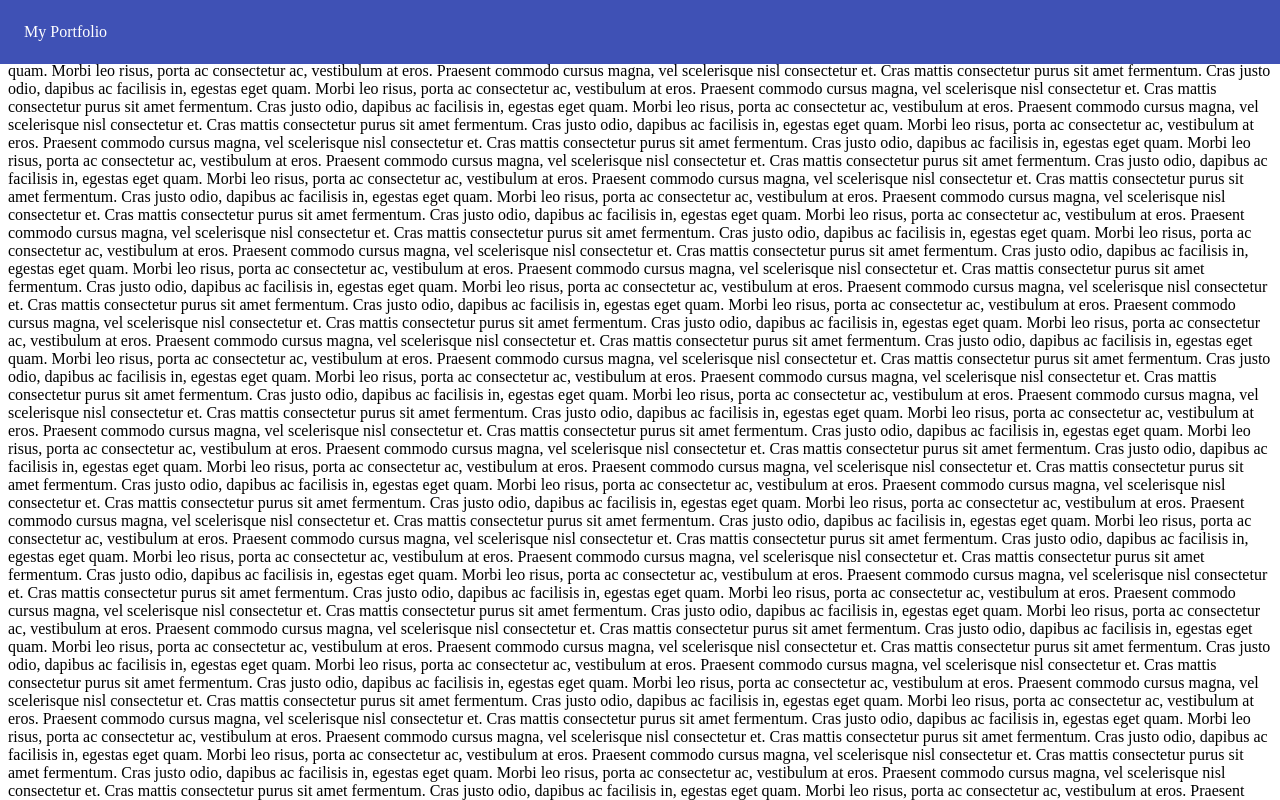
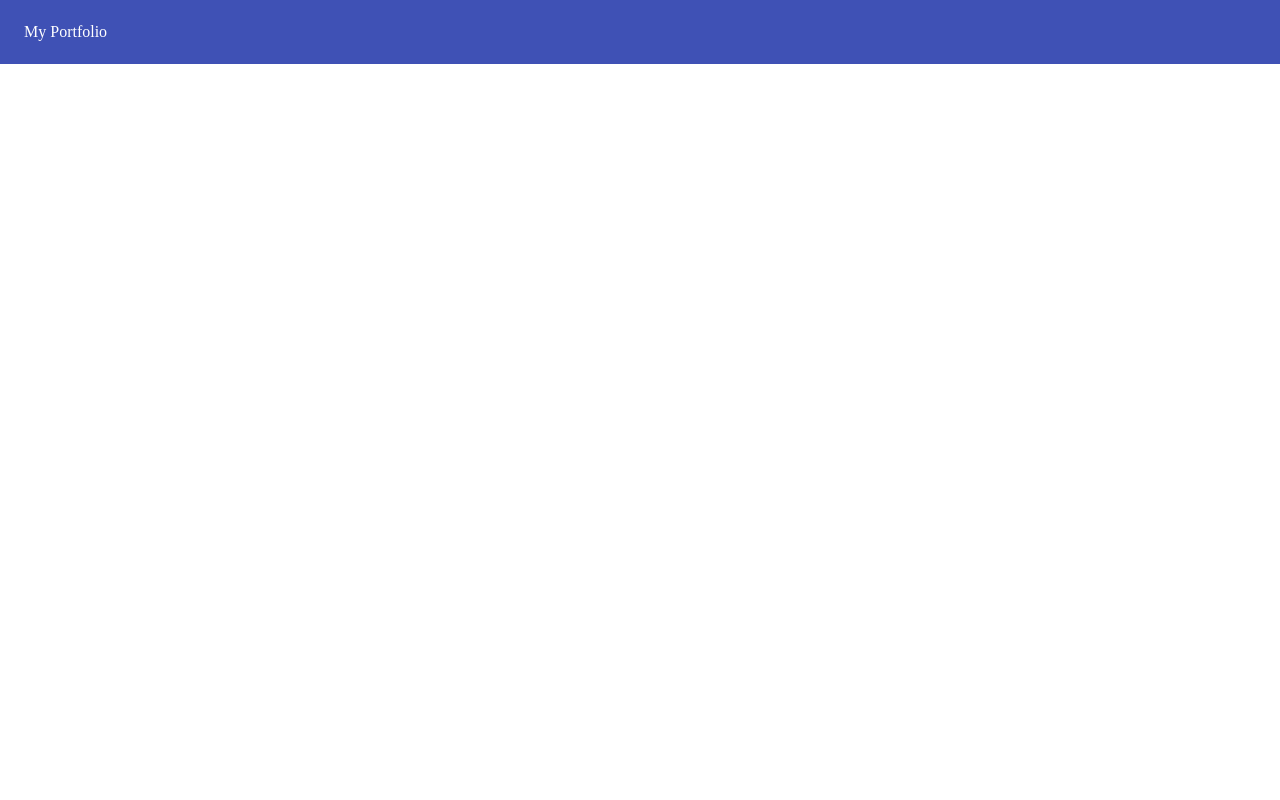
Before and after one commit to Geovany17/reactPortfolio, a React (Create React App) app: page / in a window 1280 px wide. Shown: the top 800 px of the page. Built offline with nearby package versions, Linux system fonts and the light colour scheme.

Commit message:
deleting sample text for testing scrolling effect

```diff
--- a/src/components/App.js
+++ b/src/components/App.js
@@ -5,14 +5,7 @@
   return (
     <div className="App">
       <Header />
-      {[...new Array(120)]
-        .map(
-          () => `Cras mattis consectetur purus sit amet fermentum.
-Cras justo odio, dapibus ac facilisis in, egestas eget quam.
-Morbi leo risus, porta ac consectetur ac, vestibulum at eros.
-Praesent commodo cursus magna, vel scelerisque nisl consectetur et.`
-        )
-        .join("\n")}
+      Hello!
     </div>
   );
 }
```
